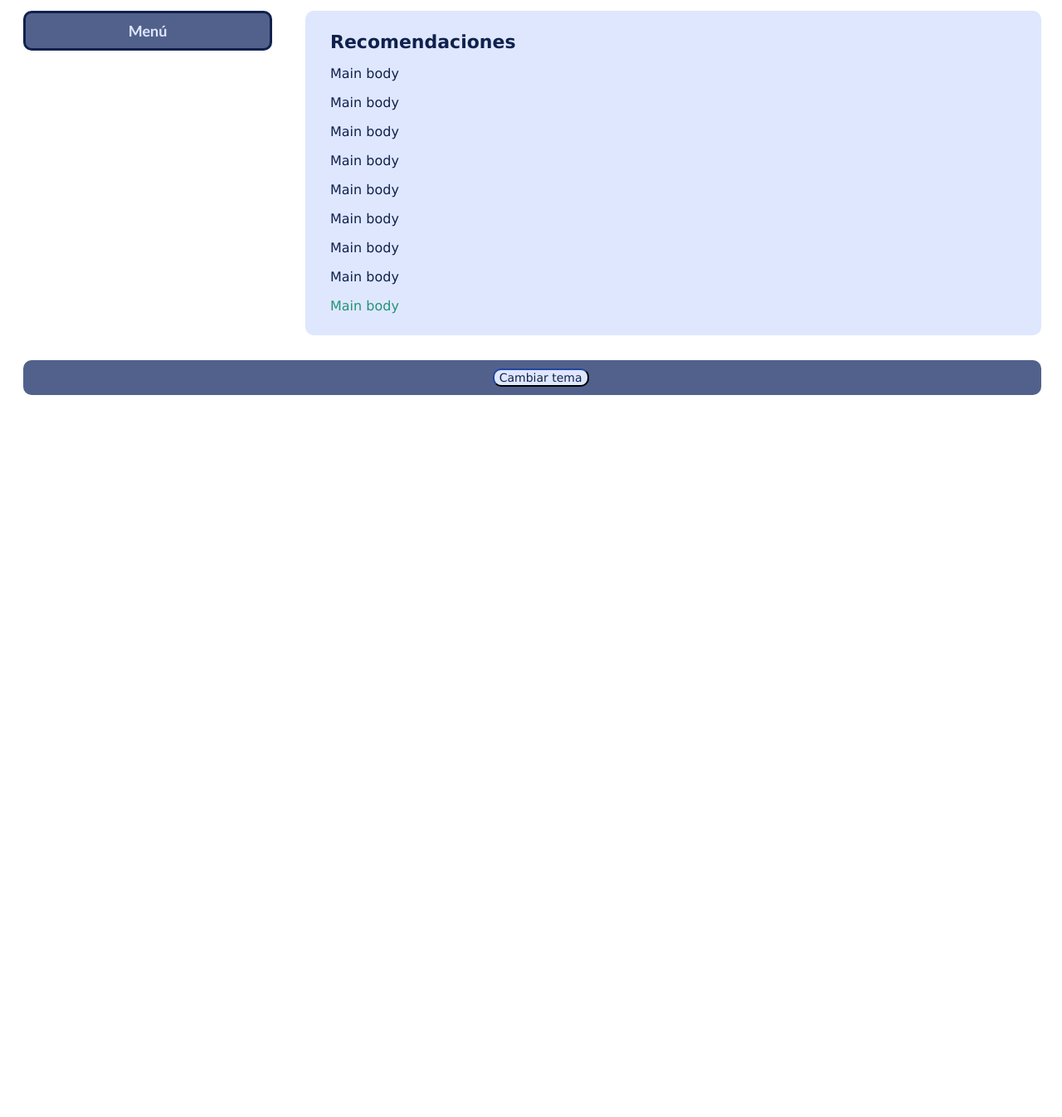
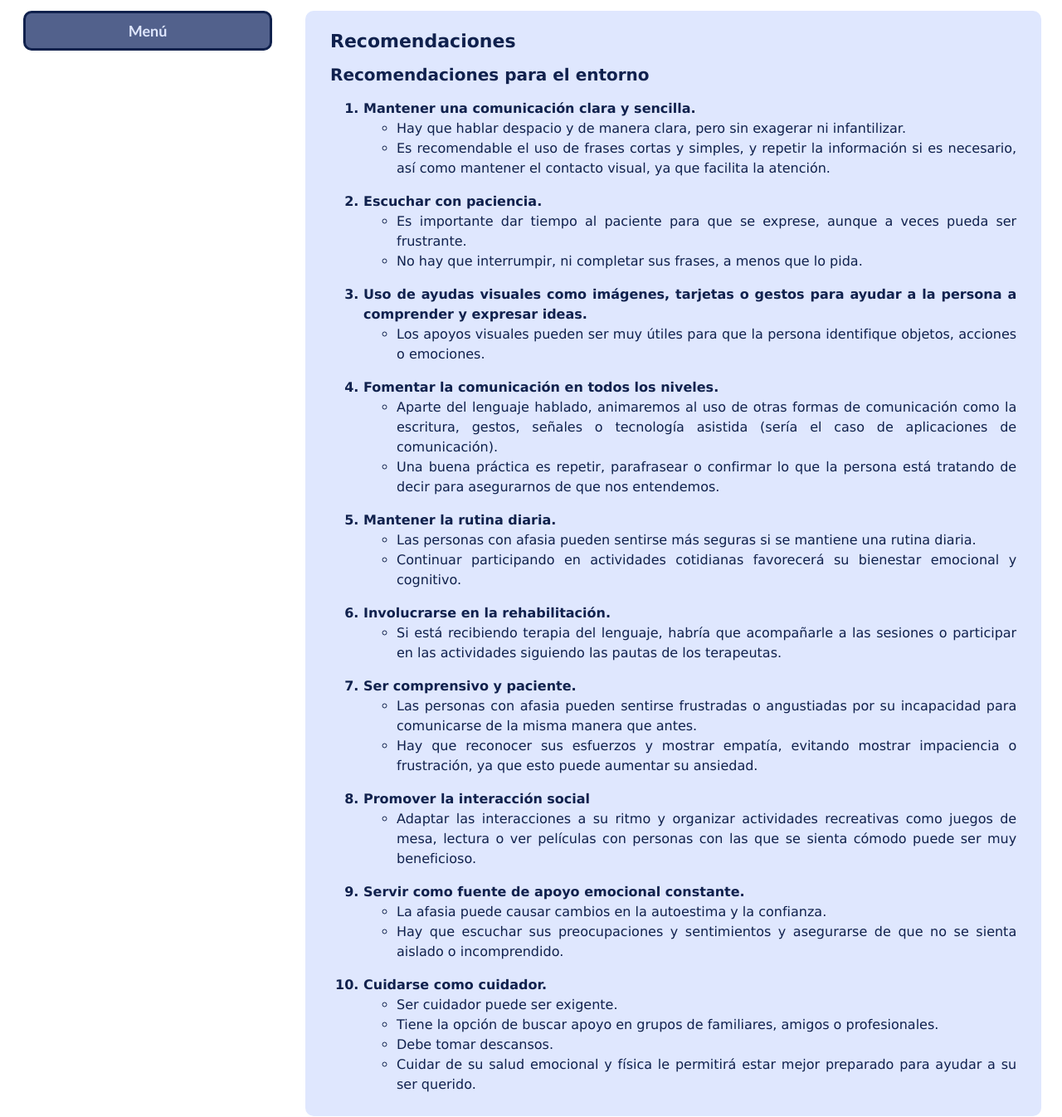
Before and after one commit to Crosslax/proyecto_diw, a plain HTML site: page recomendaciones.html in a window 1280 px wide. Shown: the part 141-1487 px from the top of the page at 83% size. Before the commit the page ends 800 px from the top, so only its background shows below. Drawn offline with Linux system fonts and the light colour scheme.

Commit message:
recomendaciones entorno

```diff
--- a/recomendaciones.html
+++ b/recomendaciones.html
@@ -31,15 +31,112 @@
         </nav>
         <main>
             <h1>Recomendaciones</h1>
-            <p>Main body</p>
-            <p>Main body</p>
-            <p>Main body</p>
-            <p>Main body</p>
-            <p>Main body</p>
-            <p>Main body</p>
-            <p>Main body</p>
-            <p>Main body</p>
-            <p><a href="#">Main body</a></p>
+            <h2>Recomendaciones para el entorno</h2>
+            <ol>
+                <li>
+                    Mantener una comunicación clara y sencilla.
+                    <ul>
+                        <li>Hay que hablar despacio y de manera clara, pero sin exagerar ni infantilizar. </li>
+                        <li>Es recomendable el uso de frases cortas y simples, y repetir la información si es necesario, así como mantener el contacto visual, ya que facilita la atención.</li>
+                    </ul>
+                </li>
+                <li>
+                    Escuchar con paciencia.
+                    <ul>
+                        <li>
+                            Es importante dar tiempo al paciente para que se exprese, aunque a veces pueda ser frustrante.
+                        </li>
+                        <li>
+                            No hay que interrumpir, ni completar sus frases, a menos que lo pida.
+                        </li>
+                    </ul>
+                </li>
+                <li>
+                    Uso de ayudas visuales como imágenes, tarjetas o gestos para ayudar a la persona a comprender y expresar ideas.
+                    <ul>
+                        <li>
+                            Los apoyos visuales pueden ser muy útiles para que la persona identifique objetos, acciones o emociones.
+                        </li>
+                    </ul>
+                </li>
+                <li>
+                    Fomentar la comunicación en todos los niveles.
+                    <ul>
+                        <li>
+                            Aparte del lenguaje hablado, animaremos al uso de otras formas de comunicación como la escritura, gestos, señales o tecnología asistida (sería el caso de aplicaciones de comunicación).
+                        </li>
+                        <li>
+                            Una buena práctica es repetir, parafrasear o confirmar lo que la persona está tratando de decir para asegurarnos de que nos entendemos.
+                        </li>
+                    </ul>
+                </li>
+                <li>
+                    Mantener la rutina diaria.
+                    <ul>
+                        <li>
+                            Las personas con afasia pueden sentirse más seguras si se mantiene una rutina diaria.
+                        </li>
+                        <li>
+                        Continuar participando en actividades cotidianas favorecerá su bienestar emocional y cognitivo.
+                        </li>
+                    </ul>
+                </li>
+                <li>
+                    Involucrarse en la rehabilitación.
+                    <ul>
+                        <li>
+                            Si está recibiendo terapia del lenguaje, habría que acompañarle a las sesiones o participar en las actividades siguiendo las pautas de los terapeutas.
+                        </li>
+                    </ul>
+                </li>
+                <li>
+                    Ser comprensivo y paciente.
+                    <ul>
+                        <li>
+                            Las personas con afasia pueden sentirse frustradas o angustiadas por su incapacidad para comunicarse de la misma manera que antes.
+                        </li>
+                        <li>
+                            Hay que reconocer sus esfuerzos y mostrar empatía, evitando mostrar impaciencia o frustración, ya que esto puede aumentar su ansiedad.
+                        </li>
+                    </ul>
+                </li>
+                <li>
+                    Promover la interacción social
+                    <ul>
+                        <li>
+                            Adaptar las interacciones a su ritmo y organizar actividades recreativas como juegos de mesa, lectura o ver películas con personas con las que se sienta cómodo puede ser muy beneficioso.
+                        </li>
+                    </ul>
+                </li>
+                <li>
+                    Servir como fuente de apoyo emocional constante.
+                    <ul>
+                        <li>
+                            La afasia puede causar cambios en la autoestima y la confianza.
+                        </li>
+                        <li>
+                            Hay que escuchar sus preocupaciones y sentimientos y asegurarse de que no se sienta aislado o incomprendido.
+                        </li>
+                    </ul>
+                </li>
+                <li>
+                    Cuidarse como cuidador.
+                    <ul>
+                        <li>
+                            Ser cuidador puede ser exigente.
+                        </li>
+                        <li>
+                            Tiene la opción de buscar apoyo en grupos de familiares, amigos o profesionales.
+                        </li>
+                        <li>
+                            Debe tomar descansos.
+                        </li>
+                        <li>
+                            Cuidar de su salud emocional y física le permitirá estar mejor preparado para ayudar a su ser querido.
+                        </li>
+                    </ul>
+                </li>
+            </ol>
         </main>
     </div>
     <footer><button id="toggle-dark-mode">Cambiar tema</button>
--- a/styles.css
+++ b/styles.css
@@ -15,6 +15,7 @@ header, main, footer{
     border-radius: 10px;
     padding: 10px;
     padding-left: 30px;
+    padding-right: 30px;
     margin: 20px;
     margin-top: 10px;
 
@@ -30,6 +31,7 @@ header, main, footer{
  header>h1{
     font-size: 32px;
  }
+
 
 .contenedor {
     flex-grow: 1;
@@ -87,16 +89,20 @@ input:checked  ~ label{
     border-bottom-left-radius: 0px;
     border-bottom-right-radius: 0px;
 }
+label:hover, button:hover {
+  filter: brightness(110%);
 
-nav>ul>li {
-  display: block;
-  background: lightgrey;
-  margin: 0;
-  padding: 10px;
-  list-style: none;
 }
 
+label:active, button:active {
+  filter:opacity(50%)
+
+}
+
+
+
 nav>ul>li{
+  display: block;
     list-style: none;
     padding: 10px;
     margin:0px;
@@ -105,7 +111,7 @@ nav>ul>li{
     border-color: #10214D;
     text-align: center;
     color: #10214D;
-    background-color: #A3B0DA;
+    background-color: #b9c5ec;
     font-family: 'Trebuchet MS', 'Lucida Sans Unicode', 'Lucida Grande', 'Lucida Sans', Arial, sans-serif;
 }
 
@@ -140,10 +146,27 @@ main{
     color: #10214D;
     font-family: Verdana, Geneva, Tahoma, sans-serif;
     font-size: 16px;
+    line-height: 1.5rem;
+    text-align: justify;
 }
 main>h1{
     font-size: 22px;
+
 }
+main>h2{
+    font-size: 20px;}
+
+main>ol {
+  font-weight: bold;
+}
+
+main>ol>li>ul {
+  font-weight: 100;
+}
+main>ol>li {
+  margin-bottom: 1em;
+}
+
 
 main>p>a{
     color: #239474;
```
Also changed, not shown: afasia.html (+0 -1 lines), index.html (+0 -1 lines), recursos.html (+1 -1 lines).
